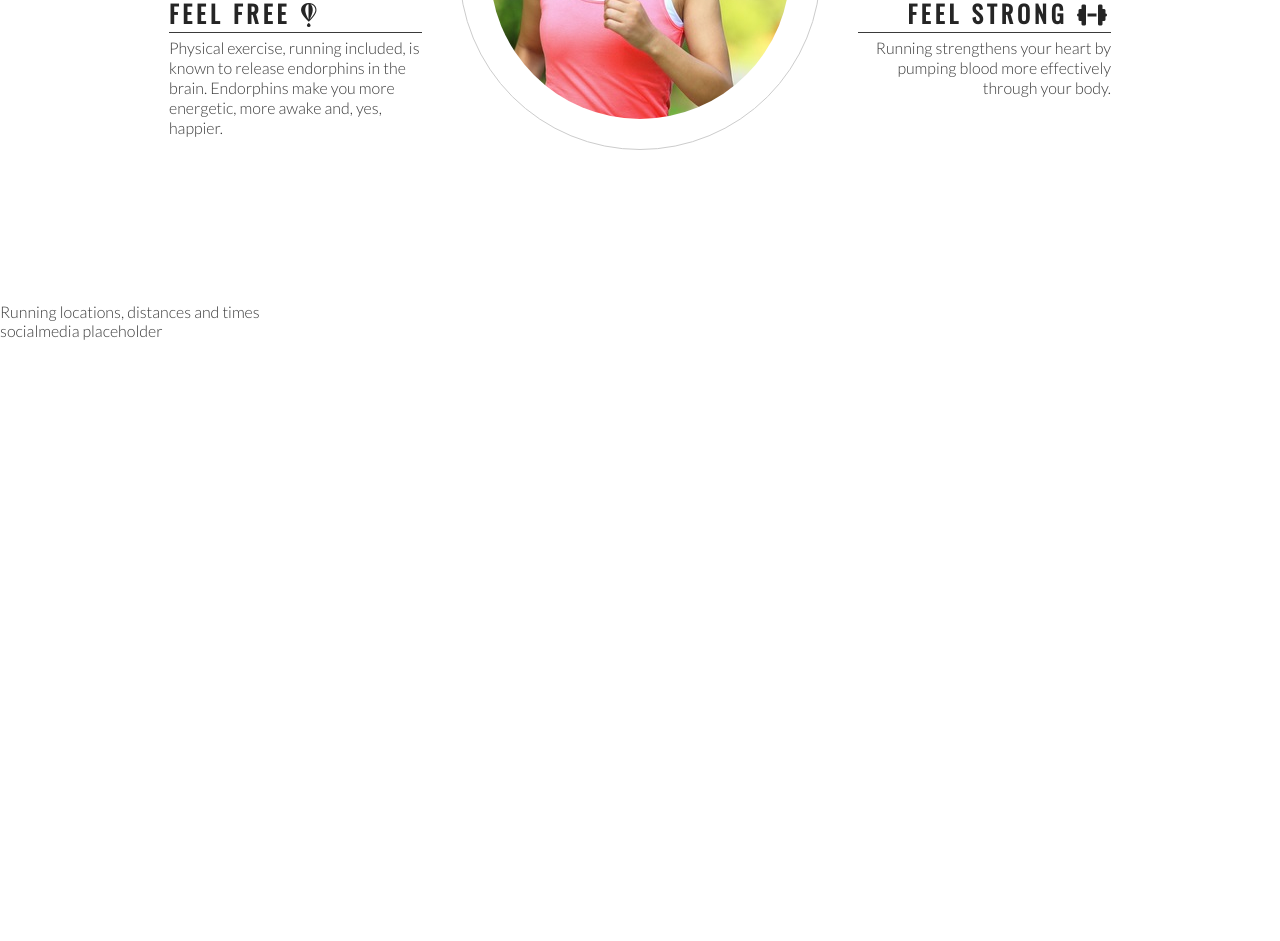
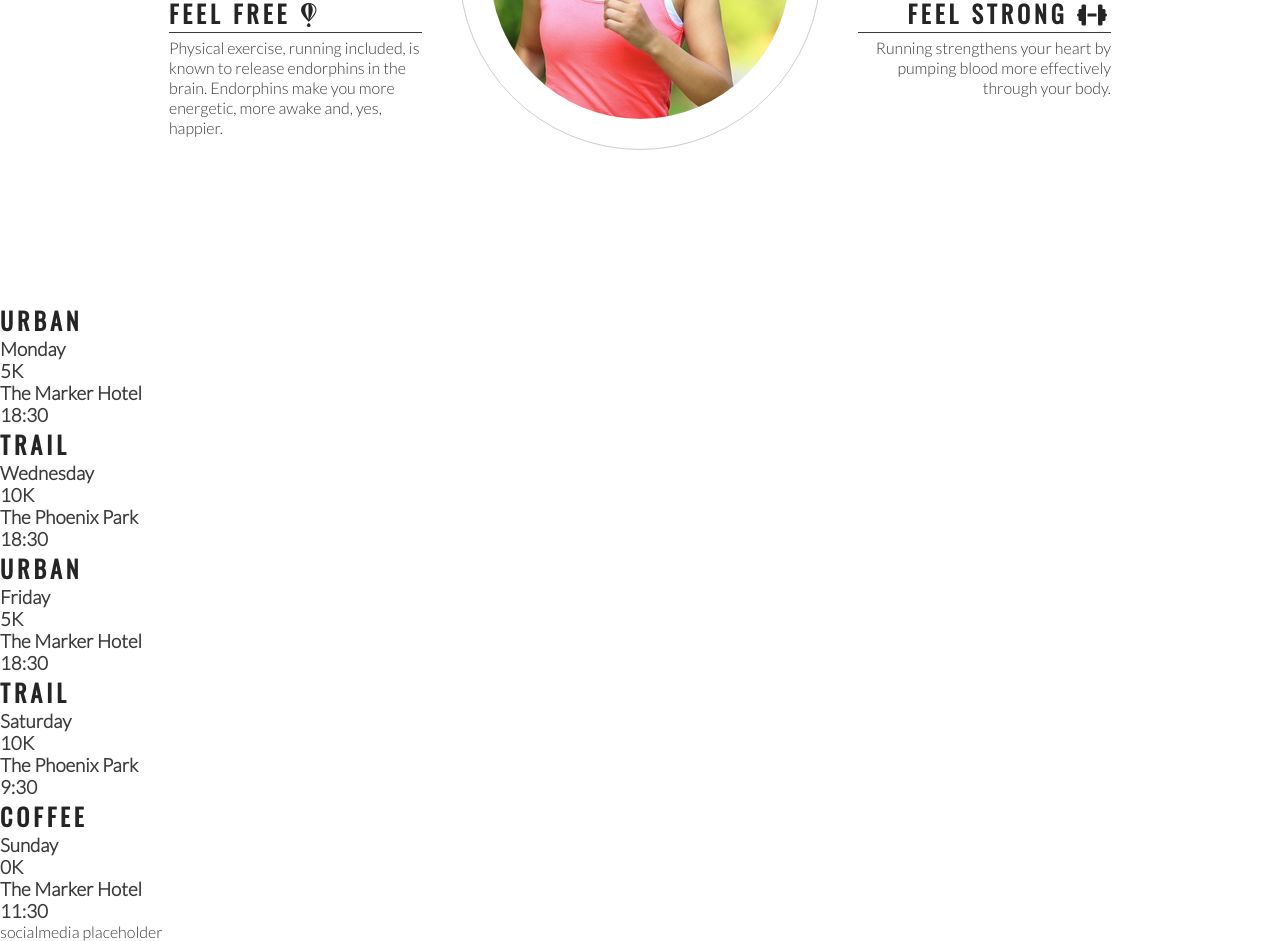
Before and after one commit to Dizarimia/love-running, a plain HTML site: page index.html in a window 1280 px wide. Shown: the part 993-1934 px from the top of the page. Before the commit the page ends 1333 px from the top, so only its background shows below. Drawn offline with nearby package versions, Linux system fonts and the light colour scheme.

Commit message:
add meetup times main structure

```diff
--- a/index.html
+++ b/index.html
@@ -84,7 +84,43 @@
             </div>
         </div>
     </section>
-    <section>Running locations, distances and times</section>
+    <section>
+        <div>
+            <h2>Urban</h2>
+            <h3>Monday</h3>
+            <h3>5K</h3>
+            <h3>The Marker Hotel</h3>
+            <h3>18:30</h3>
+        </div>
+        <div>
+            <h2>Trail</h2>
+            <h3>Wednesday</h3>
+            <h3>10K</h3>
+            <h3>The Phoenix Park</h3>
+            <h3>18:30</h3>
+        </div>
+        <div>
+            <h2>Urban</h2>
+            <h3>Friday</h3>
+            <h3>5K</h3>
+            <h3>The Marker Hotel</h3>
+            <h3>18:30</h3>
+        </div>
+        <div>
+            <h2>Trail</h2>
+            <h3>Saturday</h3>
+            <h3>10K</h3>
+            <h3>The Phoenix Park</h3>
+            <h3>9:30</h3>
+        </div>
+        <div>
+            <h2>Coffee</h2>
+            <h3>Sunday</h3>
+            <h3>0K</h3>
+            <h3>The Marker Hotel</h3>
+            <h3>11:30</h3>
+        </div>
+    </section>
 
     <footer>socialmedia placeholder</footer>
 
```
